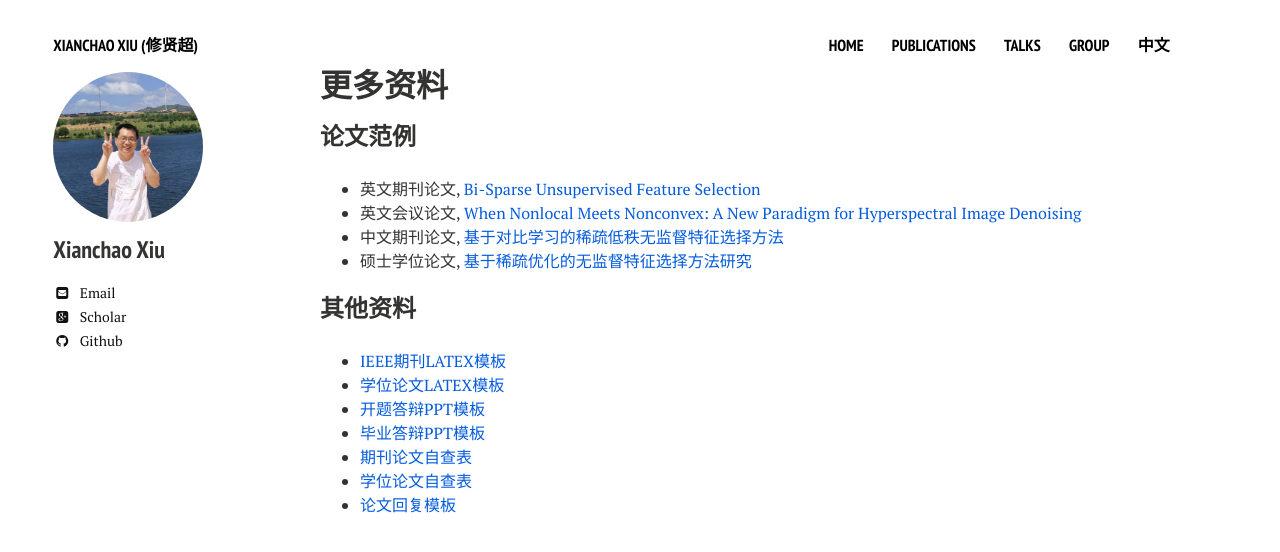
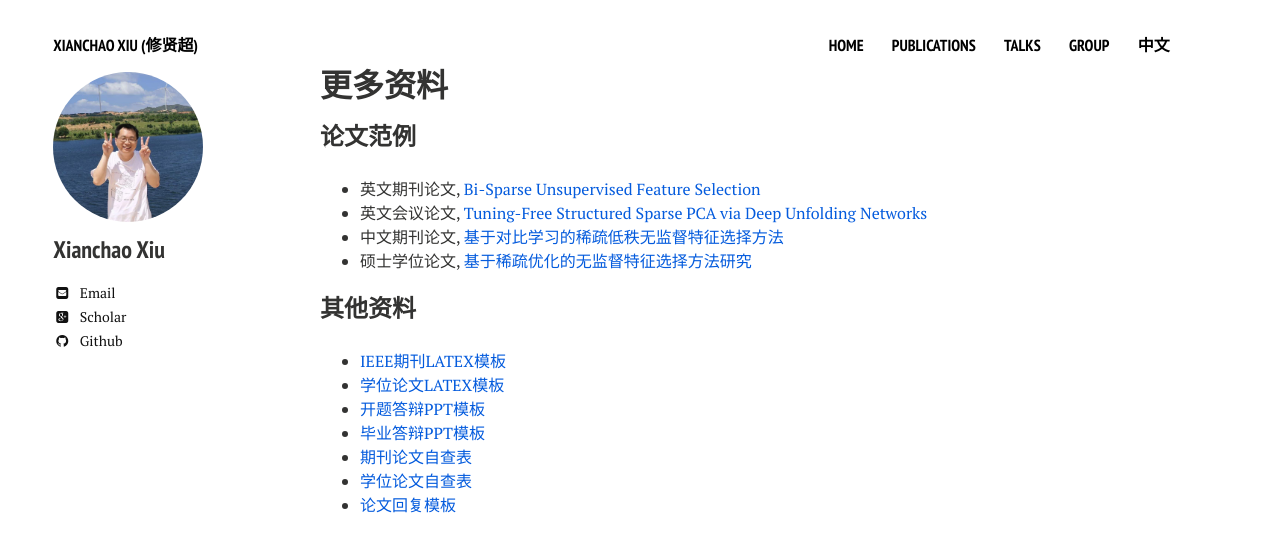
Before and after one commit to xianchaoxiu/xianchaoxiu.github.io, a Jekyll site: the page built from chinese/reading/what/index.md, in a window 1280 px wide. Shown: the top 552 px of the page. Built offline with Jekyll 4.4.1, drawn with Linux system fonts in a browser that asks for light colours; nearby versions of some CDN libraries.

Commit message:
Update index.md

```diff
--- a/chinese/reading/what/index.md
+++ b/chinese/reading/what/index.md
@@ -7,7 +7,7 @@ share: false
 
 ### 论文范例
 * 英文期刊论文, <a href="https://doi.org/10.1109/TIP.2025.3620667" class="textlink" target="_blank">Bi-Sparse Unsupervised Feature Selection</a> <br>
-* 英文会议论文, <a href="https://doi.org/10.23919/CCC63176.2024.10662067" class="textlink" target="_blank">When Nonlocal Meets Nonconvex: A New Paradigm for Hyperspectral Image Denoising</a> <br>
+* 英文会议论文, <a href="https://doi.org/10.23919/CCC64809.2025.11178428" class="textlink" target="_blank">Tuning-Free Structured Sparse PCA via Deep Unfolding Networks</a> <br>
 * 中文期刊论文, <a href="https://kns.cnki.net/kcms2/article/abstract?v=e_WjztTC4N0Z832a-bbzgdfGaZqegXeziR4mPpFe0A1ROQtRv8ba_BSLdRJqYhdrWzhvxs5NJ2O3SOWWMfU0FulX9LypoPkOg34ECqIZ1YDAiTz9p7_NUzLuG3aP698ALezyek3yh7yCM9L1er33sRDx01vji4IFd-a5be0Mbbc=&uniplatform=NZKPT" class="textlink" target="_blank">基于对比学习的稀疏低秩无监督特征选择方法</a> <br>
 * 硕士学位论文, <a href="https://xianchaoxiu.github.io/group/2025-Yang.pdf" class="textlink" target="_blank">基于稀疏优化的无监督特征选择方法研究</a> <br>
 
```
